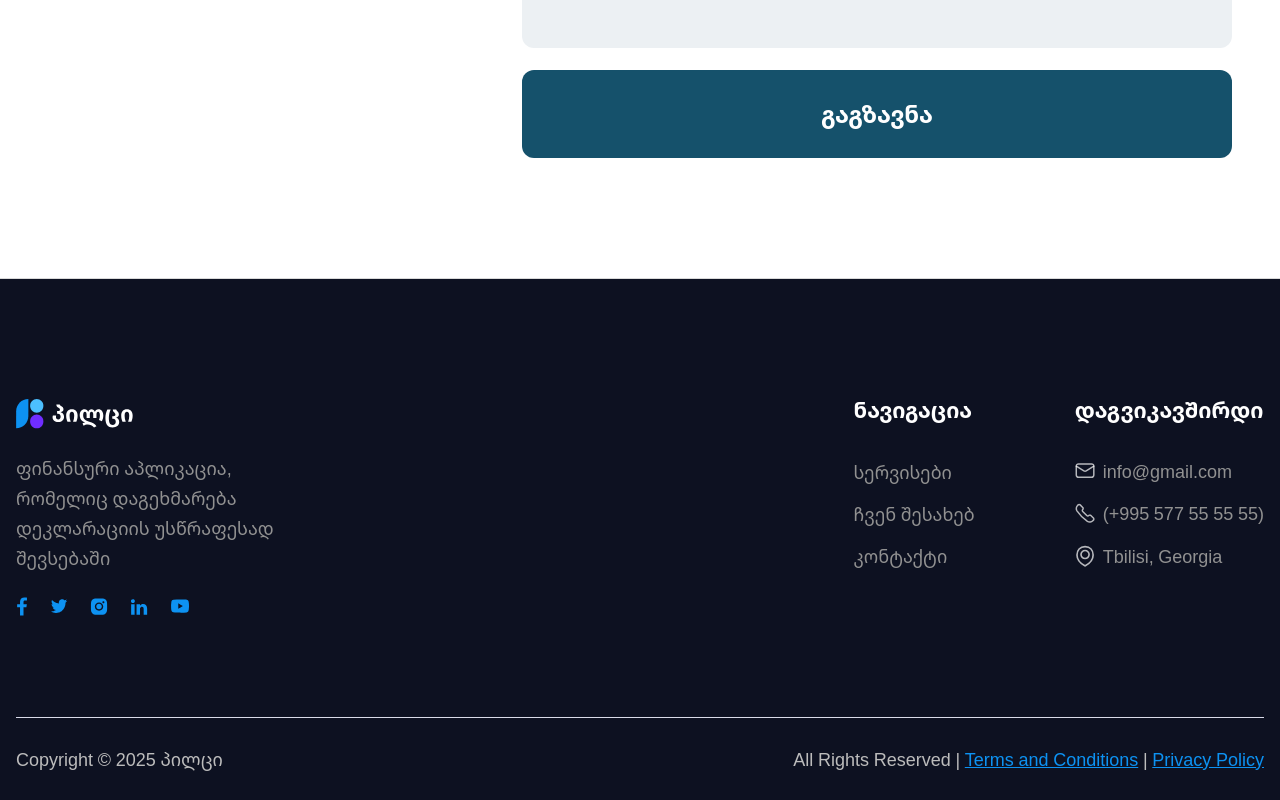
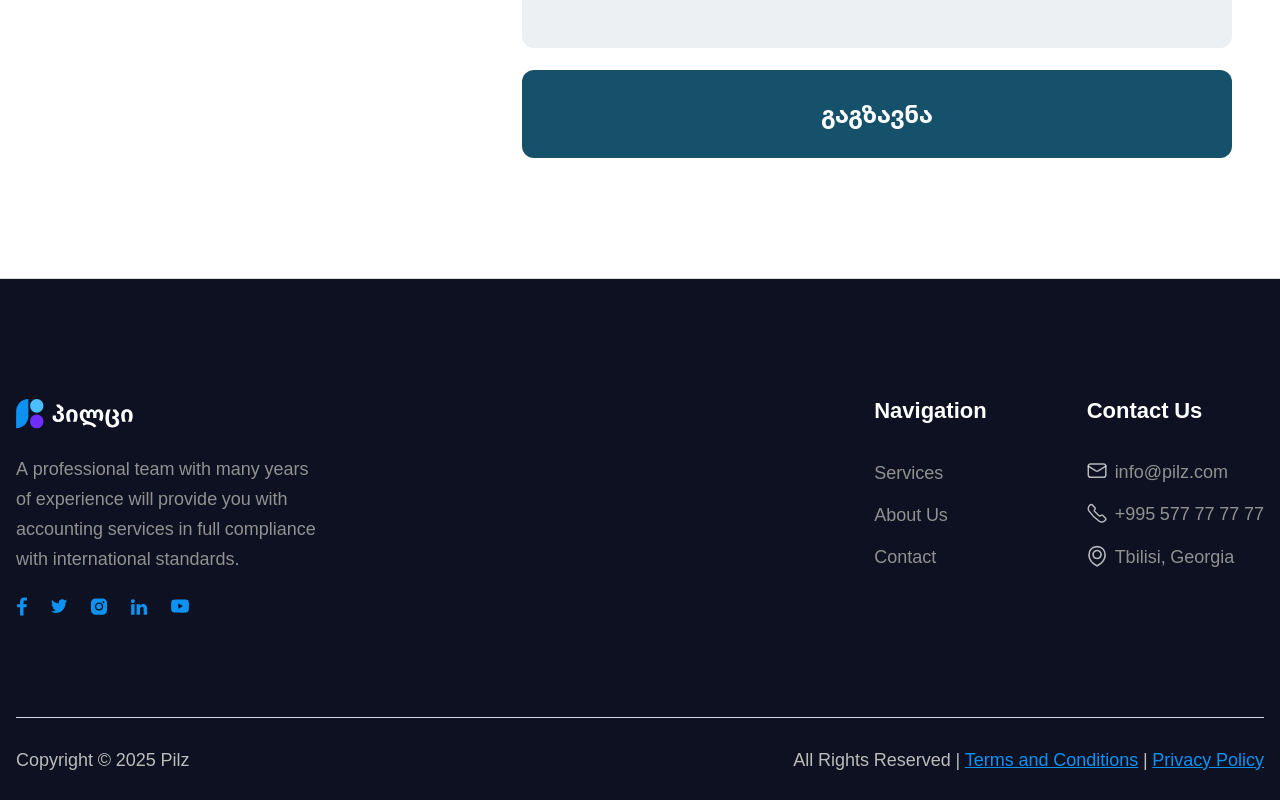
Before and after one commit to NikolozBeqauri/pilz, a Next.js app: page /en in a window 1280 px wide. Shown: the part 4585-5385 px from the top of the page. Built offline with nearby package versions, Linux system fonts and the light colour scheme.

Commit message:
feat: added english version of footer

```diff
--- a/app/components/FooterComponent/FooterComponent.tsx
+++ b/app/components/FooterComponent/FooterComponent.tsx
@@ -2,8 +2,11 @@ import styles from './FooterComponent.module.scss';
 import Image from 'next/image';
 import SocialLinks from './SocialLinks/SocialLinks';
 import Link from 'next/link';
+import { useTranslations } from 'next-intl';
 
 const FooterComponent = () => {
+        const t = useTranslations('Footer');
+
     return (
         <footer className={styles.background}>
             <div className={styles.footerWrapper}>
@@ -16,23 +19,23 @@ const FooterComponent = () => {
                             height={38}
                             className={styles.image}
                         />
-                        <p>ფინანსური აპლიკაცია, რომელიც დაგეხმარება დეკლარაციის უსწრაფესად შევსებაში</p>
+                        <p>{t("paragraph")}</p>
                         <SocialLinks />
                     </div>
 
                     <div className={styles.secondDiv}>
                         <nav className={styles.innerNavigation}>
-                            <h4 className={styles.footerTitle}>ნავიგაცია</h4>
+                            <h4 className={styles.footerTitle}>{t("navigationTitle")}</h4>
                             <ul>
-                                <li><Link href="#services" className={styles.footerSecondaryText}>სერვისები</Link></li>
-                                <li><Link href="#aboutUs" className={styles.footerSecondaryText}>ჩვენ შესახებ</Link></li>
-                                <li><Link href="#contact" className={styles.footerSecondaryText}>კონტაქტი</Link></li>
+                                <li><a href="#services" className={styles.footerSecondaryText}>{t("services")}</a></li>
+                                <li><a href="#aboutUs" className={styles.footerSecondaryText}>{t("aboutUs")}</a></li>
+                                <li><a href="#contact" className={styles.footerSecondaryText}>{t("contact")}</a></li>
                             </ul>
                         </nav>
 
 
                         <div className={styles.contactsWrapper}>
-                            <h4 className={styles.footerTitle}>დაგვიკავშირდი</h4>
+                            <h4 className={styles.footerTitle}>{t("contactUsTitle")}</h4>
                             <div className={styles.contacts}>
                                 <div className={styles.contactsItem}>
                                     <Image
@@ -42,7 +45,7 @@ const FooterComponent = () => {
                                         height={20}
                                         className={styles.image}
                                     />
-                                    <p className={styles.footerSecondaryText}>info@gmail.com</p>
+                                    <p className={styles.footerSecondaryText}>{t("gmail")}</p>
                                 </div>
 
                                 <div className={styles.contactsItem}>
@@ -53,7 +56,7 @@ const FooterComponent = () => {
                                         height={20}
                                         className={styles.image}
                                     />
-                                    <p className={styles.footerSecondaryText}>(+995 577 55 55 55)</p>
+                                    <p className={styles.footerSecondaryText}>{t("number")}</p>
                                 </div>
 
                                 <div className={styles.contactsItem}>
@@ -64,14 +67,14 @@ const FooterComponent = () => {
                                         height={20}
                                         className={styles.image}
                                     />
-                                    <p className={styles.footerSecondaryText}>Tbilisi, Georgia</p>
+                                    <p className={styles.footerSecondaryText}>{t("location")}</p>
                                 </div>
                             </div>
                         </div>
                     </div>
                 </div>
                 <div className={styles.copyright}>
-                    <p>Copyright © 2025 პილცი</p>
+                    <p>{t("copyRight")}</p>
                     <p>All Rights Reserved | <a href="#" className={styles.linkStyle}>Terms and Conditions</a> | <a className={styles.linkStyle} href="#">Privacy Policy</a></p>
                 </div>
             </div>
--- a/messages/en.json
+++ b/messages/en.json
@@ -46,5 +46,18 @@
     "gmailError": "Please enter your email",
     "subjectError": "Please enter a subject",
     "messageError": "Please enter a message"
+  },
+  "Footer": {
+    "logo": "pilz",
+    "paragraph": "A professional team with many years of experience will provide you with accounting services in full compliance with international standards.",
+    "navigationTitle": "Navigation",
+    "services": "Services",
+    "aboutUs": "About Us",
+    "contact": "Contact",
+    "contactUsTitle": "Contact Us",
+    "gmail": "info@pilz.com",
+    "number": "+995 577 77 77 77",
+    "location": "Tbilisi, Georgia",
+    "copyRight": "Copyright © 2025 Pilz"
   }
 }
--- a/messages/ka.json
+++ b/messages/ka.json
@@ -36,7 +36,7 @@
     "exactLocation": "შალვა ნუცუბიძის ქუჩა 26ა",
     "number": "+995 577 77 77 77"
   },
-  "From": {
+  "Form": {
     "name": "სახელი, გვარი",
     "gmail": "ელ-ფოსტა",
     "subject": "სათაური",
@@ -46,5 +46,18 @@
     "gmailError": "გთხოვთ შეიყვანოთ ელ-ფოსტა",
     "subjectError": "გთხოვთ შეიყვანოთ სათაური",
     "messageError": "გთხოვთ შეიყვანოთ შეტყობინება"
+  },
+  "Footer": {
+    "logo": "pilzGeo",
+    "paragraph": "პროფესიონალი და მრავალწლიანი გამოცდილების მქონე გუნდი გაგიწევთ ბუღალტრულ მომსახურებას საერთაშორისო სტანდარტების სრული დაცვით.",
+    "navigationTitle": "ნავიგაცია",
+    "services": "სერვისები",
+    "aboutUs": "ჩვენს შესახებ",
+    "contact": "კონტაქტი",
+    "contactUsTitle": "დაგვიკავშირდით",
+    "gmail":"info@pilz.com",
+    "number": "+995 577 77 77 77",
+    "location": "თბილისი, საქართველო",
+    "copyRight": "Copyright © 2025 პილცი"
   }
 }
```
